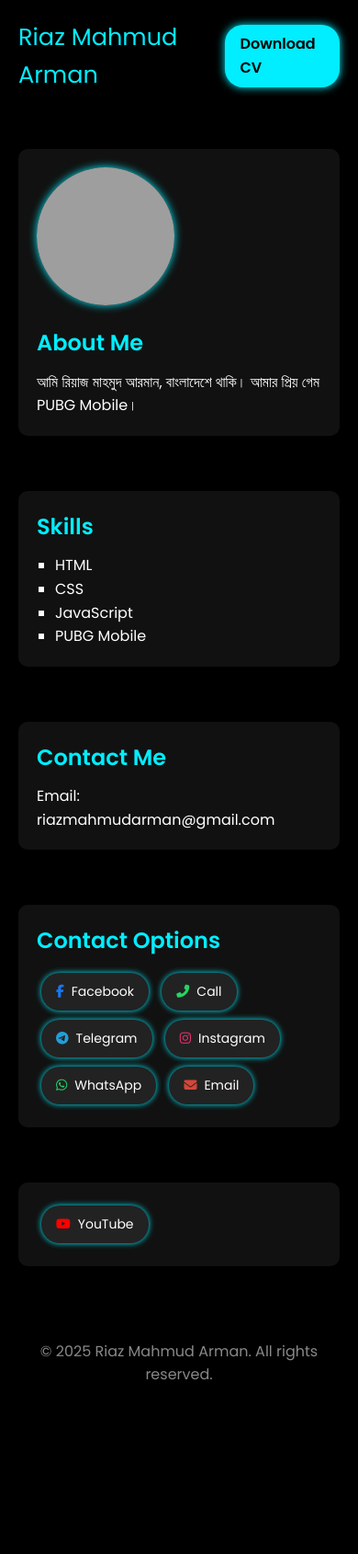
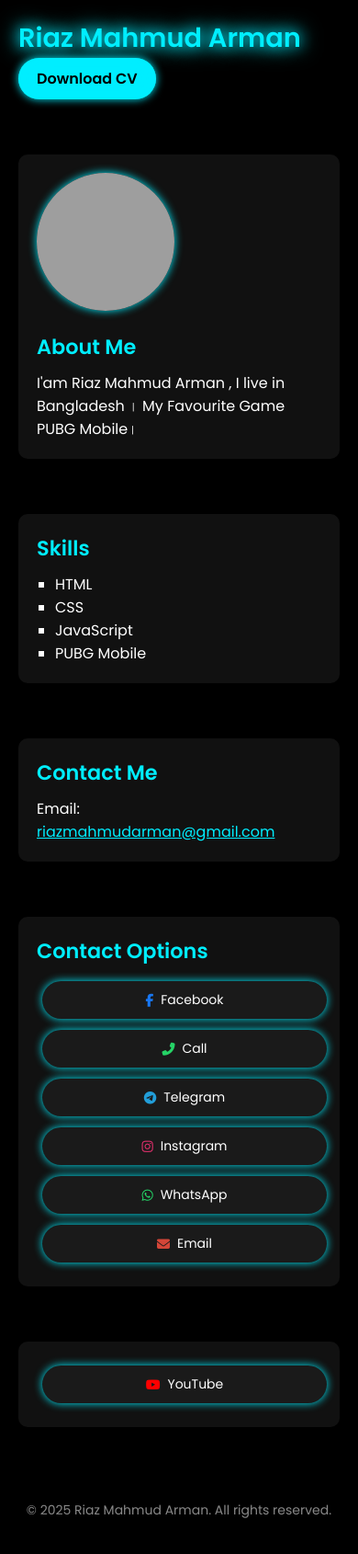
Before and after one commit to noman-019/Arman, a plain HTML site: page index.html in a window 390 px wide. Shown: the whole page at 92% size. Before the commit the page ends 1548 px from the top, so only its background shows below. Drawn offline with Linux system fonts and the light colour scheme; grey boxes are pictures that could not be loaded.

Commit message:
Update index.html

```diff
--- a/index.html
+++ b/index.html
@@ -15,37 +15,50 @@
     }
 
     body {
-      background-color: #000;
+      background: #000;
       color: #fff;
-      line-height: 1.6;
       padding: 20px;
+      scroll-behavior: smooth;
     }
 
     header {
       display: flex;
       justify-content: space-between;
       align-items: center;
+      flex-wrap: wrap;
       margin-bottom: 50px;
     }
 
     .title {
-      font-size: 1.6rem;
+      font-size: 1.8rem;
       color: #0ef;
+      font-weight: bold;
+      animation: glowText 2s infinite alternate;
+    }
+
+    @keyframes glowText {
+      from {
+        text-shadow: 0 0 5px #0ef, 0 0 10px #0ef;
+      }
+      to {
+        text-shadow: 0 0 15px #0ef, 0 0 25px #0ef;
+      }
     }
 
     .cv-btn {
       background: #0ef;
       color: #000;
-      padding: 8px 16px;
+      padding: 10px 20px;
       text-decoration: none;
-      border-radius: 20px;
-      box-shadow: 0 0 10px #0ef;
+      border-radius: 30px;
+      box-shadow: 0 0 10px #0ef, 0 0 20px #0ef inset;
       font-weight: 600;
-      transition: 0.3s ease;
+      transition: 0.4s ease;
     }
 
     .cv-btn:hover {
       background: #00c2d3;
+      box-shadow: 0 0 20px #00c2d3, 0 0 30px #00c2d3 inset;
     }
 
     .section {
@@ -66,6 +79,7 @@
     .section h2 {
       margin-bottom: 10px;
       color: #0ef;
+      font-size: 1.4rem;
     }
 
     .section img {
@@ -82,24 +96,25 @@
     }
 
     .section button {
-      background-color: #222;
+      background-color: #1a1a1a;
       color: #fff;
       border: none;
       padding: 10px 16px;
-      margin: 5px;
-      border-radius: 20px;
+      margin: 6px;
+      border-radius: 30px;
       cursor: pointer;
       font-size: 14px;
       display: inline-flex;
       align-items: center;
       gap: 8px;
-      box-shadow: 0 0 6px #0ef;
+      box-shadow: 0 0 10px #0ef;
       transition: 0.3s;
     }
 
     .section button:hover {
       background-color: #0ef;
       color: #000;
+      box-shadow: 0 0 15px #0ef, 0 0 25px #0ef inset;
     }
 
     footer {
@@ -107,35 +122,23 @@
       margin-top: 60px;
       padding: 20px 0;
       color: #888;
+      font-size: 14px;
     }
 
-    /* App-specific icon colors */
-    .section button i.fab.fa-facebook-f {
-      color: #1877f2;
-    }
+    /* Icon Colors */
+    .fa-facebook-f { color: #1877f2; }
+    .fa-phone-alt   { color: #25d366; }
+    .fa-whatsapp    { color: #25D366; }
+    .fa-envelope    { color: #D44638; }
+    .fa-telegram-plane { color: #229ED9; }
+    .fa-instagram   { color: #E1306C; }
+    .fa-youtube     { color: #FF0000; }
 
-    .section button i.fas.fa-phone-alt {
-      color: #25d366;
-    }
-
-    .section button i.fab.fa-youtube {
-      color: #FF0000;
-    }
-
-    .section button i.fab.fa-telegram-plane {
-      color: #229ED9;
-    }
-
-    .section button i.fab.fa-instagram {
-      color: #E1306C;
-    }
-
-    .section button i.fab.fa-whatsapp {
-      color: #25D366;
-    }
-
-    .section button i.fas.fa-envelope {
-      color: #D44638;
+    @media (max-width: 600px) {
+      .section button {
+        width: 100%;
+        justify-content: center;
+      }
     }
   </style>
 </head>
@@ -149,7 +152,7 @@
   <div class="section">
     <img src="https://i.imgur.com/DRkb6eo.jpeg" alt="Profile Picture">
     <h2>About Me</h2>
-    <p>আমি রিয়াজ মাহমুদ আরমান, বাংলাদেশে থাকি। আমার প্রিয় গেম PUBG Mobile।</p>
+    <p>I'am Riaz Mahmud Arman , I live in Bangladesh । My Favourite Game  PUBG Mobile।</p>
   </div>
 
   <div class="section">
@@ -164,7 +167,7 @@
 
   <div class="section">
     <h2>Contact Me</h2>
-    <p>Email: riazmahmudarman@gmail.com</p>
+    <p>Email: <a href="mailto:riazmahmudarman@gmail.com" style="color:#0ef;">riazmahmudarman@gmail.com</a></p>
   </div>
 
   <div class="section">
@@ -202,14 +205,14 @@
   <script>
     function revealOnScroll() {
       const reveals = document.querySelectorAll('.section');
-      reveals.forEach(reveal => {
+      for (const section of reveals) {
         const windowHeight = window.innerHeight;
-        const revealTop = reveal.getBoundingClientRect().top;
+        const elementTop = section.getBoundingClientRect().top;
         const revealPoint = 100;
-        if (revealTop < windowHeight - revealPoint) {
-          reveal.classList.add('active');
+        if (elementTop < windowHeight - revealPoint) {
+          section.classList.add('active');
         }
-      });
+      }
     }
 
     window.addEventListener('scroll', revealOnScroll);
```
